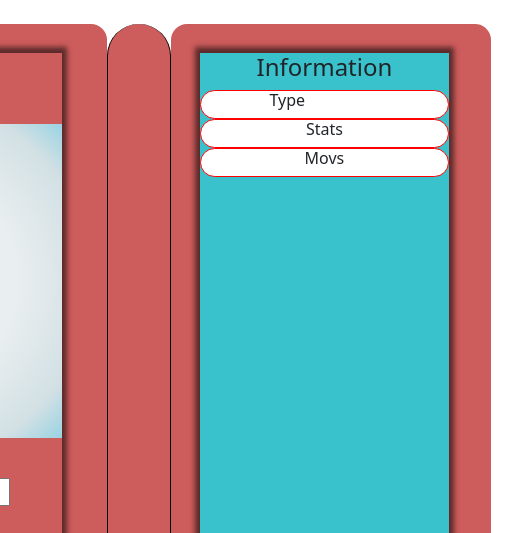
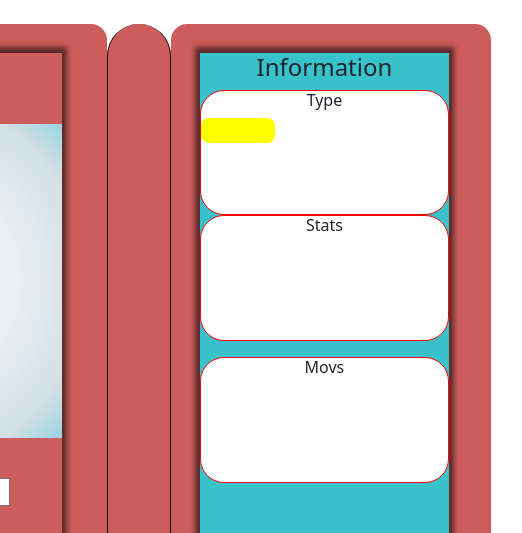
Before and after one commit to GrisGGG/LaunchXPokedex, a plain HTML site: page index.html in a window 1280 px wide. Shown: the top 533 px of the page, 533-1055 px from the left. Drawn offline with nearby package versions, Linux system fonts and the light colour scheme.

Commit message:
añadiendo funcionalidad

```diff
--- a/assets/script.js
+++ b/assets/script.js
@@ -29,4 +29,5 @@ const pokeImage = (url) => {
 const pokeType = (url) =>{
     const typePokemon = document.getElementById("type-pokemon");
     typePokemon.innerText = url;
+
 }
--- a/assets/style.css
+++ b/assets/style.css
@@ -100,12 +100,11 @@ img{
     background-color: #fff;
     border-radius: 24px;
     border: 1px solid red;
-    display: flex;
-    justify-content: center;
-    align-items: center;
-
+    height: 20%;
+    position: relative;
 }
 #type-pokemon{
+    position: absolute;
     background-color: yellow;
     height: 20%;
     width: 30%;
--- a/index.html
+++ b/index.html
@@ -39,13 +39,13 @@
                         <h4>Information</h4>
                         <div class="box-type">
                             <h6>Type</h6>
-                            <div id="type-pokemon"></div>
+                            <div class="pt-3" id="type-pokemon"></div>
                           </div>
-                          <div class="box-type">
+                          <div class="box-type mt-">
                             <h6>Stats</h6>
                             <div id="stats-pokemon"></div>
                         </div>
-                        <div class="box-type">
+                        <div class="box-type mt-3">
                             <h6>Movs</h6>
                             <div id="moves-pokemon"></div>
                         </div>
```
